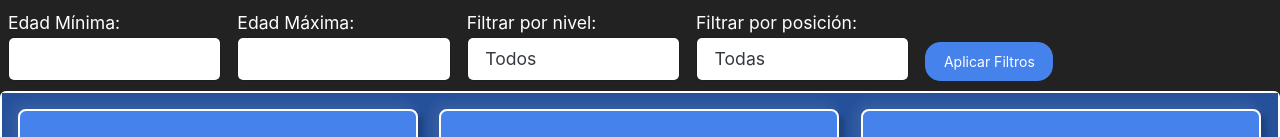
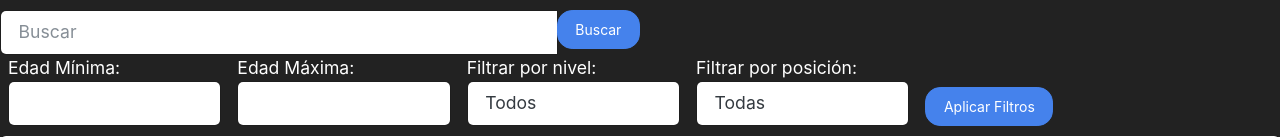
Before and after one commit to PabloViano/FutbolScoutNet, a Django app: page /listado-perfiles/ in a window 1280 px wide. Shown: the part 60-197 px from the top of the page. Run offline with Django 4.2, Linux system fonts and the light colour scheme; a user stored in the database is signed in; data comes from the database, SQL or seed files in the repository.

Commit message:
Se puede hacer busqueda de perfiles por nombre, no es posible combinar nombre + filtro

```diff
--- a/FutbolScoutNet/sitio/templates/listado_perfiles.html
+++ b/FutbolScoutNet/sitio/templates/listado_perfiles.html
@@ -5,6 +5,16 @@
     <div style="margin-top: 10px;"></div>
     <div class="feed-container">
         <div class="content">
+            <div class="col-md-6">
+                <form class="form-inline my-2 my-lg-0" method="GET">
+                    <div class="input-group">
+                        <input class="form-control" type="text" name="search" placeholder="Buscar" value="{{ request.GET.search }}">
+                        <div class="input-group-append">
+                            <button class="btn btn-primary" type="submit">Buscar</button>
+                        </div>
+                    </div>
+                </form>
+            </div>
             <form method="get" class="filter-container inline-form">
                 <div class="d-flex flex-row">
                     <div class="form-group col-md-2 mx-2">
--- /dev/null
+++ b/FutbolScoutNet/sitio/templates/search/indexes/sitio/profile_text.txt
@@ -0,0 +1,4 @@
+{{ object.user.username }}
+{{ object.posicion }}
+{{ object.nivel }}
+{{ object.edad }}
--- a/FutbolScoutNet/sitio/templates/search/search.html
+++ b/FutbolScoutNet/sitio/templates/search/search.html
@@ -1,7 +1,6 @@
 {% extends 'layout.html' %}
 {% block contenido %}
     <h2>Buscar:</h2>
-
     <form method="get" action=".">
         <table>
             {{ form.as_table }}
@@ -12,7 +11,6 @@
                 </td>
             </tr>
         </table>
-
         {% if query %}
             <h3>Resultados:</h3>
 
--- a/FutbolScoutNet/sitio/views.py
+++ b/FutbolScoutNet/sitio/views.py
@@ -174,17 +174,25 @@ def profile_edit(request, username=None):
 
     return render(request, 'profile_edit.html', {'form': form})
 
+from django.db.models import Q  # Importa Q para construir consultas OR
+
 @login_required
 def listado_perfiles(request):
-    perfiles = Profile.objects.filter()
-    niveles = Nivel.objects.all()
-    posiciones = Posicion.objects.all()
+    perfiles = Profile.objects.all()  # Obtén todos los perfiles
 
     # Obtener los parámetros de filtrado de la solicitud GET
     edad_min = request.GET.get('edad_min')
     edad_max = request.GET.get('edad_max')
     nivel = request.GET.get('nivel')
     posicion = request.GET.get('posicion')
+
+    # Verifica si se realizó una búsqueda
+    search_query = request.GET.get('search', '')
+
+    if search_query:
+        # Realiza una búsqueda utilizando Haystack
+        search_results = SearchQuerySet().filter(content=search_query)
+        perfiles = [result.object for result in search_results]
 
     # Aplicar filtros si los parámetros están presentes
     if edad_min:
@@ -196,7 +204,10 @@ def listado_perfiles(request):
     if posicion:
         perfiles = perfiles.filter(posicion__nombre=posicion)
 
-    return render(request, 'listado_perfiles.html', {'lista_perfiles': perfiles, 'user': request.user, 'niveles':niveles, 'posiciones':posiciones})
+    niveles = Nivel.objects.all()
+    posiciones = Posicion.objects.all()
+
+    return render(request, 'listado_perfiles.html', {'lista_perfiles': perfiles, 'user': request.user, 'niveles': niveles, 'posiciones': posiciones})
 
 @login_required
 def follow(request, username):
```
Also changed, not shown: FutbolScoutNet/sitio/search_indexes.py (+9 -0 lines), 7 other files.
